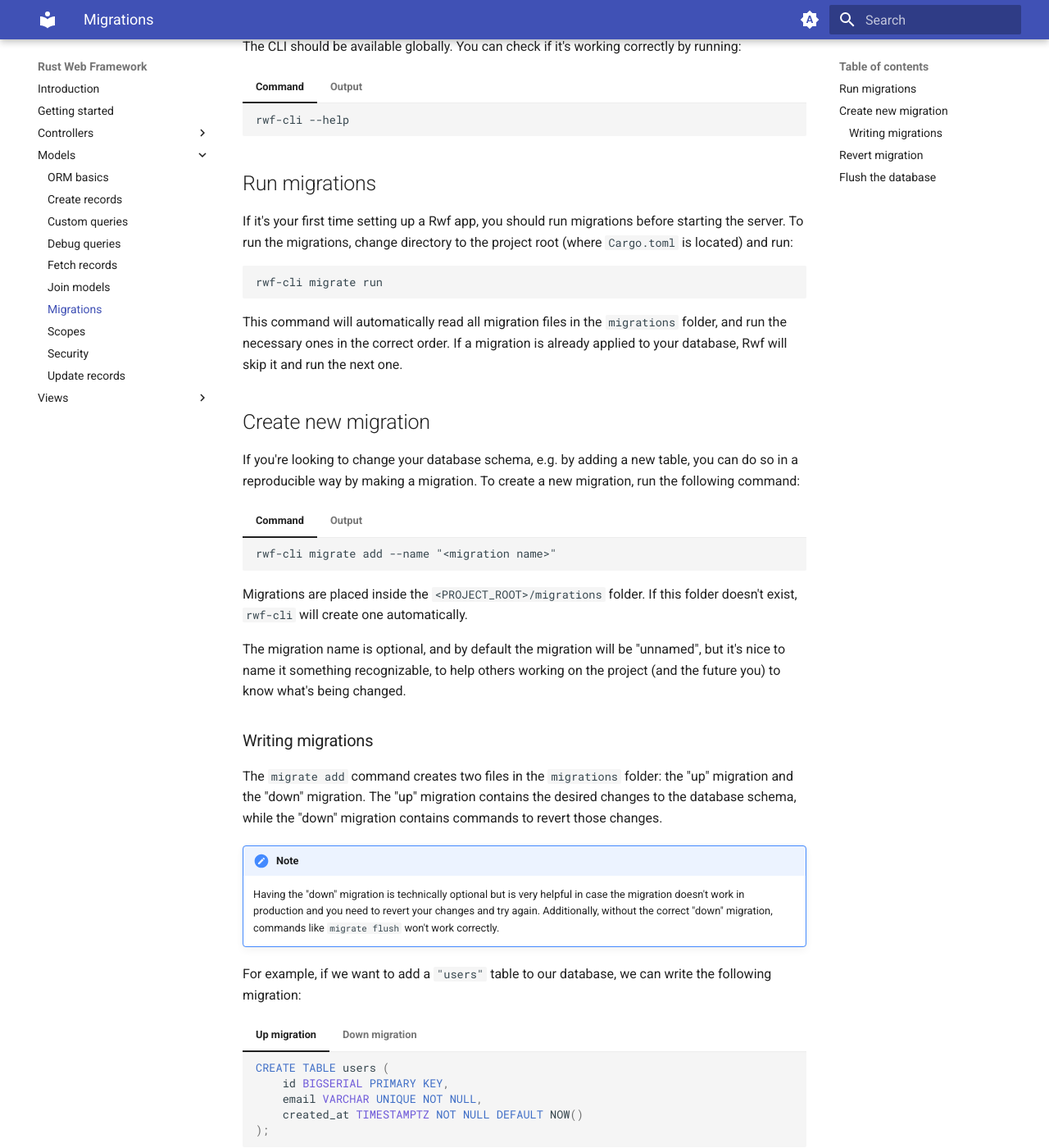
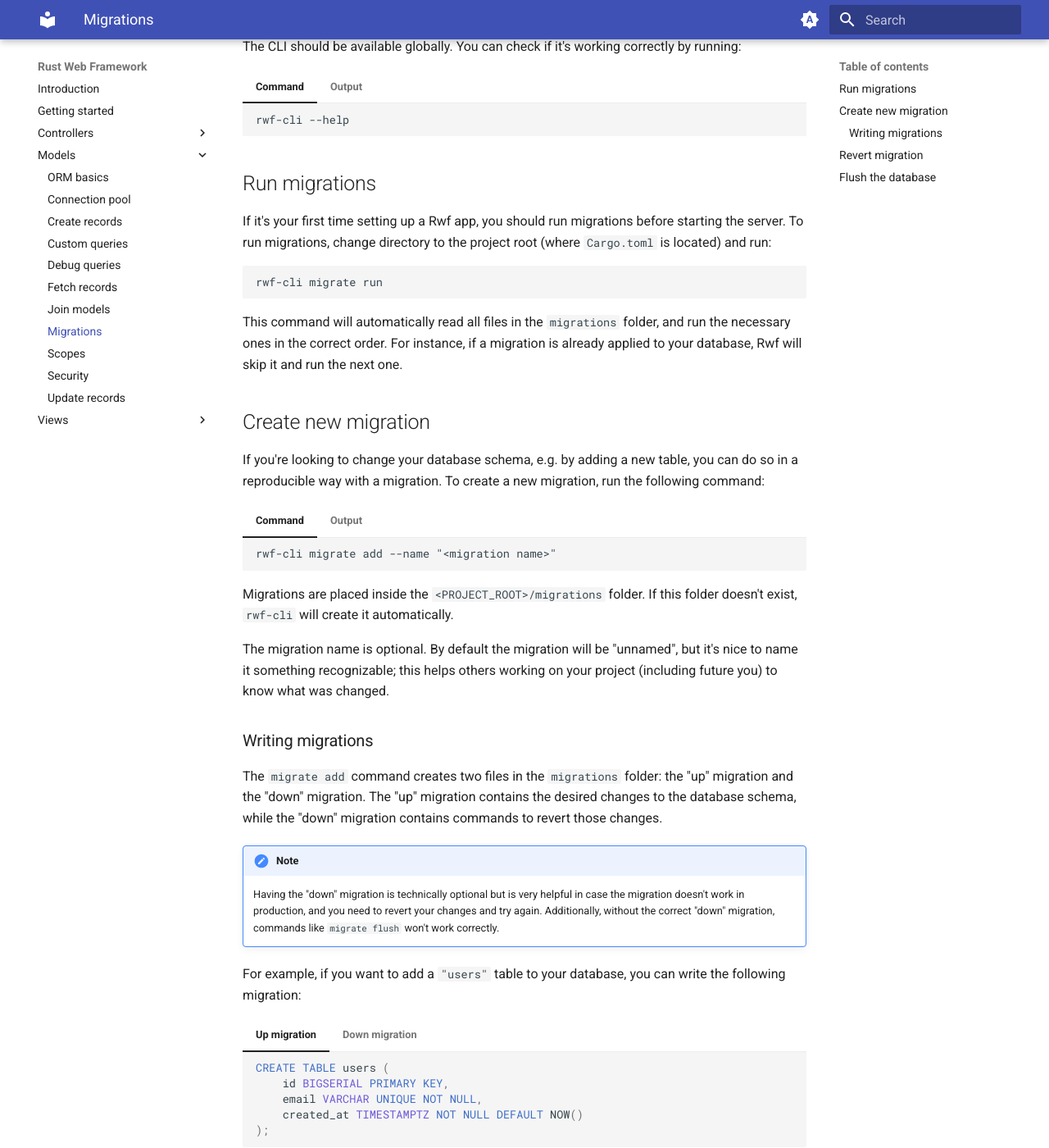
Before and after one commit to levkk/rwf, an MkDocs documentation site: the page built from docs/docs/models/migrations.md, in a window 1280 px wide and 1400 px high, scrolled down 326 px. Shown: the whole window at 82% size. Built offline with MkDocs 1.6.1 and Material for MkDocs 9.7.7, drawn with Linux system fonts in a browser that asks for light colours; some of the changed text lies outside the part shown.

Commit message:
save docs

````diff
--- a/docs/docs/models/migrations.md
+++ b/docs/docs/models/migrations.md
@@ -33,19 +33,19 @@
 
 ## Run migrations
 
-If it's your first time setting up a Rwf app, you should run migrations before starting the server. To run the migrations, change directory to
+If it's your first time setting up a Rwf app, you should run migrations before starting the server. To run migrations, change directory to
 the project root (where `Cargo.toml` is located) and run:
 
 ```
 rwf-cli migrate run
 ```
 
-This command will automatically read all migration files in the `migrations` folder, and run the necessary ones in the correct order. If a migration
+This command will automatically read all files in the `migrations` folder, and run the necessary ones in the correct order. For instance, if a migration
 is already applied to your database, Rwf will skip it and run the next one.
 
 ## Create new migration
 
-If you're looking to change your database schema, e.g. by adding a new table, you can do so in a reproducible way by making a migration. To create a new
+If you're looking to change your database schema, e.g. by adding a new table, you can do so in a reproducible way with a migration. To create a new
 migration, run the following command:
 
 === "Command"
@@ -58,10 +58,10 @@
     created "migrations/1729119889028371278_unnamed.down.sql"
     ```
 
-Migrations are placed inside the `<PROJECT_ROOT>/migrations` folder. If this folder doesn't exist, `rwf-cli` will create one automatically.
+Migrations are placed inside the `<PROJECT_ROOT>/migrations` folder. If this folder doesn't exist, `rwf-cli` will create it automatically.
 
-The migration name is optional, and by default the migration will be "unnamed", but it's nice to name it something recognizable, to help others
-working on the project (and the future you) to know what's being changed.
+The migration name is optional. By default the migration will be "unnamed", but it's nice to name it something recognizable; this helps others
+working on your project (including future you) to know what was changed.
 
 ### Writing migrations
 
@@ -70,10 +70,10 @@
 
 !!! note
     Having the "down" migration is technically optional but is
-    very helpful in case the migration doesn't work in production and you need to revert your changes and try again.
+    very helpful in case the migration doesn't work in production, and you need to revert your changes and try again.
     Additionally, without the correct "down" migration, commands like `migrate flush` won't work correctly.
 
-For example, if we want to add a `"users"` table to our database, we can write the following migration:
+For example, if you want to add a `"users"` table to your database, you can write the following migration:
 
 === "Up migration"
     ```postgresql
````
Also changed, not shown: other parts of docs/docs/models/migrations.md (+3 -3 lines), docs/docs/models/connection-pool.md (added, +63 -0 lines).
